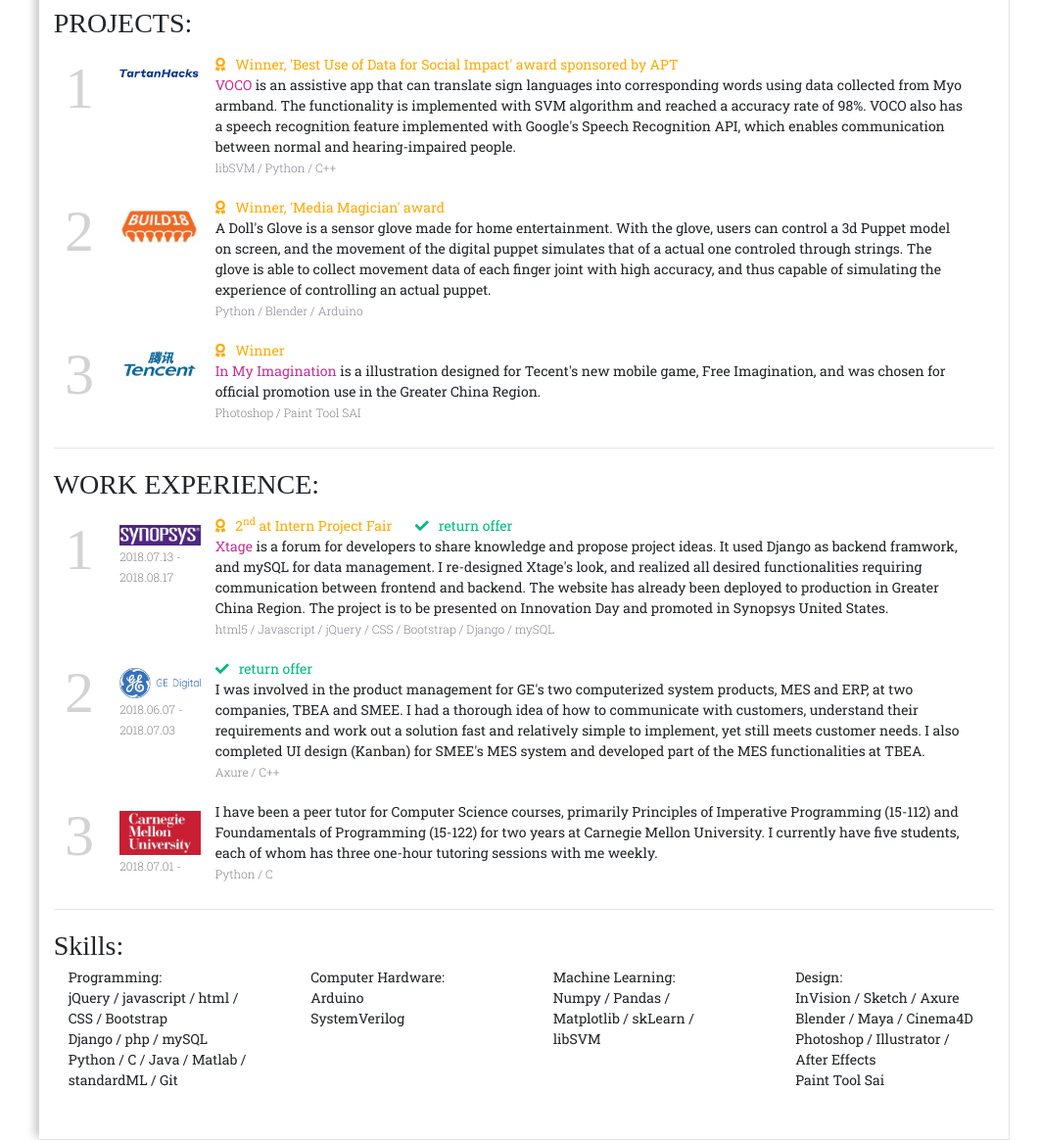
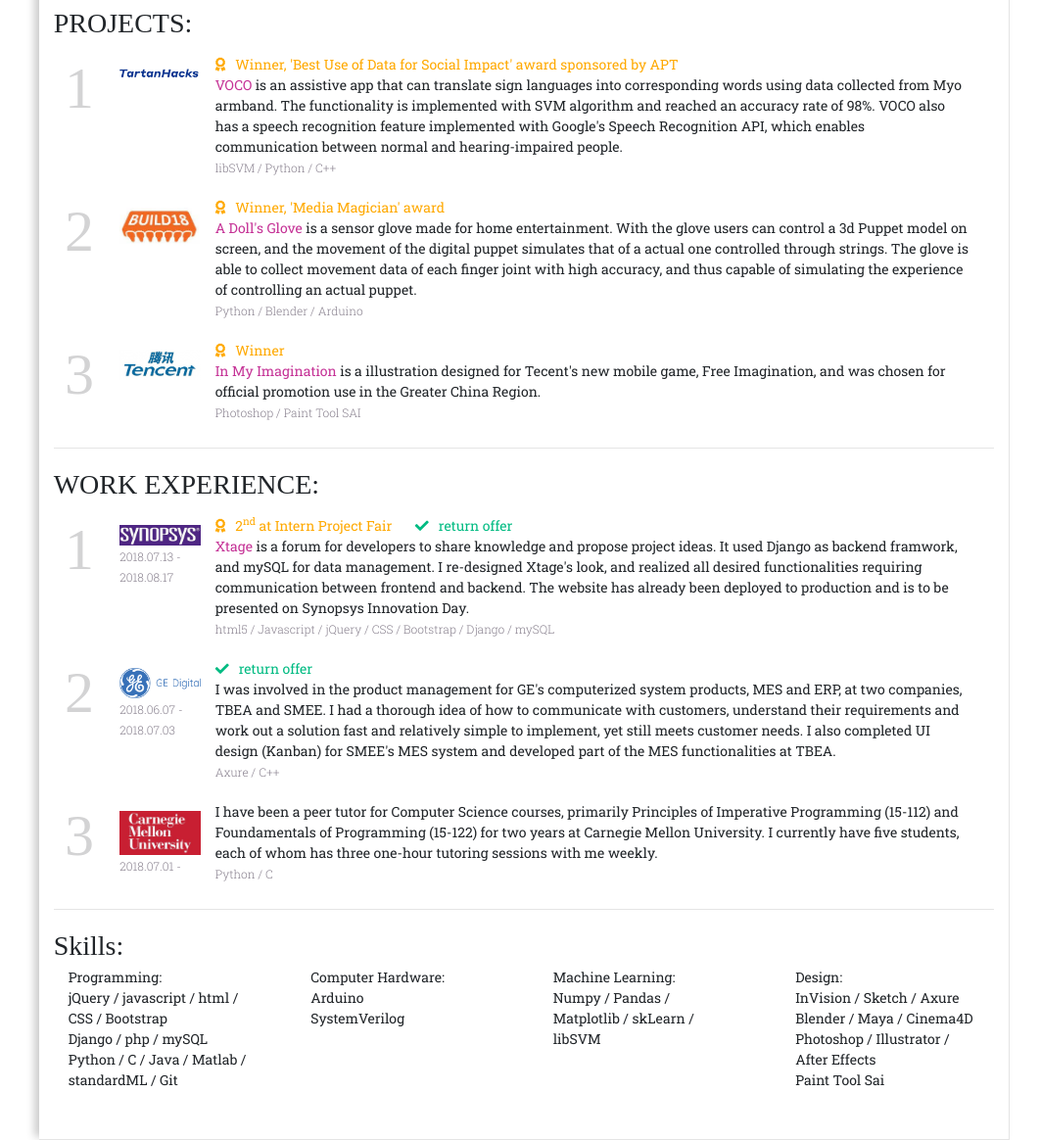
Before and after one commit to CandyDong/CandyDong.github.io, a plain HTML site: page resume.html in a window 1280 px wide. Shown: the part 616-1780 px from the top of the page at 98% size, without its empty margins (67-1129 px from the left). Drawn offline with nearby package versions, Linux system fonts and the light colour scheme; a web font is replaced by a local one.

Commit message:
resume page bug fixed

```diff
--- a/css/style.css
+++ b/css/style.css
@@ -299,7 +299,8 @@ svg path.pink-svg {
 /*********************************design****************************/
 .content-wrapper {
 	width: 100%;
-	position: relative;
+	position: absolute;
+	top: 50vh;
 }
 
 .content-header {
@@ -325,7 +326,6 @@ svg path.pink-svg {
 
 .project-wrapper {
 	position: relative;
-	top: -50vh;
 	width: 100%;
 	min-width: 991px;
 	margin: 50px 0;
--- a/resume.html
+++ b/resume.html
@@ -165,7 +165,7 @@
 									<div class="desc col-10">
 										<span style="color: #ffa900;"><i class="fas fa-award"></i>Winner, 'Best Use of Data for Social Impact' award sponsored by APT</span>
 										<p>
-											<a href="tech.html#voco" target="_blank">VOCO</a> is an assistive app that can translate sign languages into corresponding words using data collected from Myo armband. The functionality is implemented with SVM algorithm and reached a accuracy rate of 98%. VOCO also has a speech recognition feature implemented with Google's Speech Recognition API, which enables communication between normal and hearing-impaired people.
+											<a href="tech.html#voco" target="_blank">VOCO</a> is an assistive app that can translate sign languages into corresponding words using data collected from Myo armband. The functionality is implemented with SVM algorithm and reached an accuracy rate of 98%. VOCO also has a speech recognition feature implemented with Google's Speech Recognition API, which enables communication between normal and hearing-impaired people.
 										</p>
 										<span class="skills">libSVM / Python / C++ </span>
 									</div>
@@ -181,7 +181,7 @@
 									<div class="desc col-10">
 										<span style="color: #ffa900;"><i class="fas fa-award"></i>Winner, 'Media Magician' award</span>
 										<p>
-											A Doll's Glove is a sensor glove made for home entertainment. With the glove, users can control a 3d Puppet model on screen, and the movement of the digital puppet simulates that of a actual one controled through strings. The glove is able to collect movement data of each finger joint with high accuracy, and thus capable of simulating the experience of controlling an actual puppet.
+											<a href="tech.html#build18">A Doll's Glove</a> is a sensor glove made for home entertainment. With the glove users can control a 3d Puppet model on screen, and the movement of the digital puppet simulates that of a actual one controlled through strings. The glove is able to collect movement data of each finger joint with high accuracy, and thus capable of simulating the experience of controlling an actual puppet.
 										</p>
 										<span class="skills">Python / Blender / Arduino</span>
 									</div>
@@ -221,7 +221,7 @@
 									<div class="desc col-10">
 										<span style="color: #ffa900;"><i class="fas fa-award"></i>2<sup>nd</sup> at Intern Project Fair</span>
 										<span style="color: #00bb82;"><i class="fas fa-check"></i>return offer</span>
-										<p><a href="design.html#xtage" target="_blank">Xtage</a> is a forum for developers to share knowledge and propose project ideas. It used Django as backend framwork, and mySQL for data management. I re-designed Xtage's look, and realized all desired functionalities requiring communication between frontend and backend. The website has already been deployed to production in Greater China Region. The project is to be presented on Innovation Day and promoted in Synopsys United States.</p>
+										<p><a href="design.html#xtage" target="_blank">Xtage</a> is a forum for developers to share knowledge and propose project ideas. It used Django as backend framwork, and mySQL for data management. I re-designed Xtage's look, and realized all desired functionalities requiring communication between frontend and backend. The website has already been deployed to production and is to be presented on Synopsys Innovation Day.</p>
 										<span class="skills">html5 / Javascript / jQuery / CSS / Bootstrap / Django / mySQL</span>
 									</div>
 								</div>
@@ -236,7 +236,7 @@
 									</div>
 									<div class="desc col-10">
 										<span style="color: #00bb82;"><i class="fas fa-check"></i>return offer</span>
-										<p>I was involved in the product management for GE's two computerized system products, MES and ERP, at two companies, TBEA and SMEE. I had a thorough idea of how to communicate with customers, understand their requirements and work out a solution fast and relatively simple to implement, yet still meets customer needs. I also completed UI design (Kanban) for SMEE's MES system and developed part of the MES functionalities at TBEA.</p>
+										<p>I was involved in the product management for GE's computerized system products, MES and ERP, at two companies, TBEA and SMEE. I had a thorough idea of how to communicate with customers, understand their requirements and work out a solution fast and relatively simple to implement, yet still meets customer needs. I also completed UI design (Kanban) for SMEE's MES system and developed part of the MES functionalities at TBEA.</p>
 										<span class="skills">Axure / C++ </span>
 									</div>
 								</div>
```
Also changed, not shown: tech.html (+1 -0 lines).
